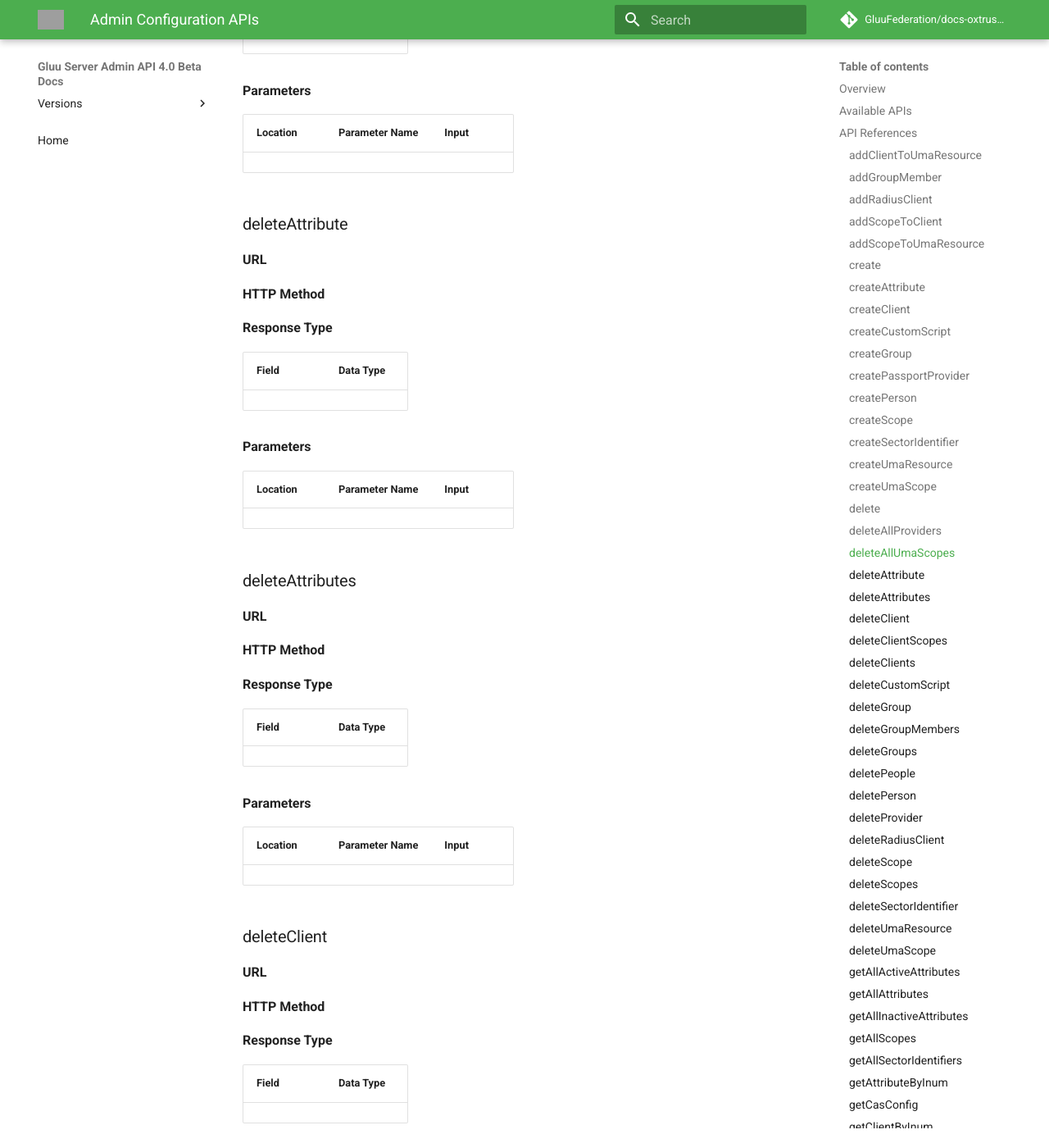
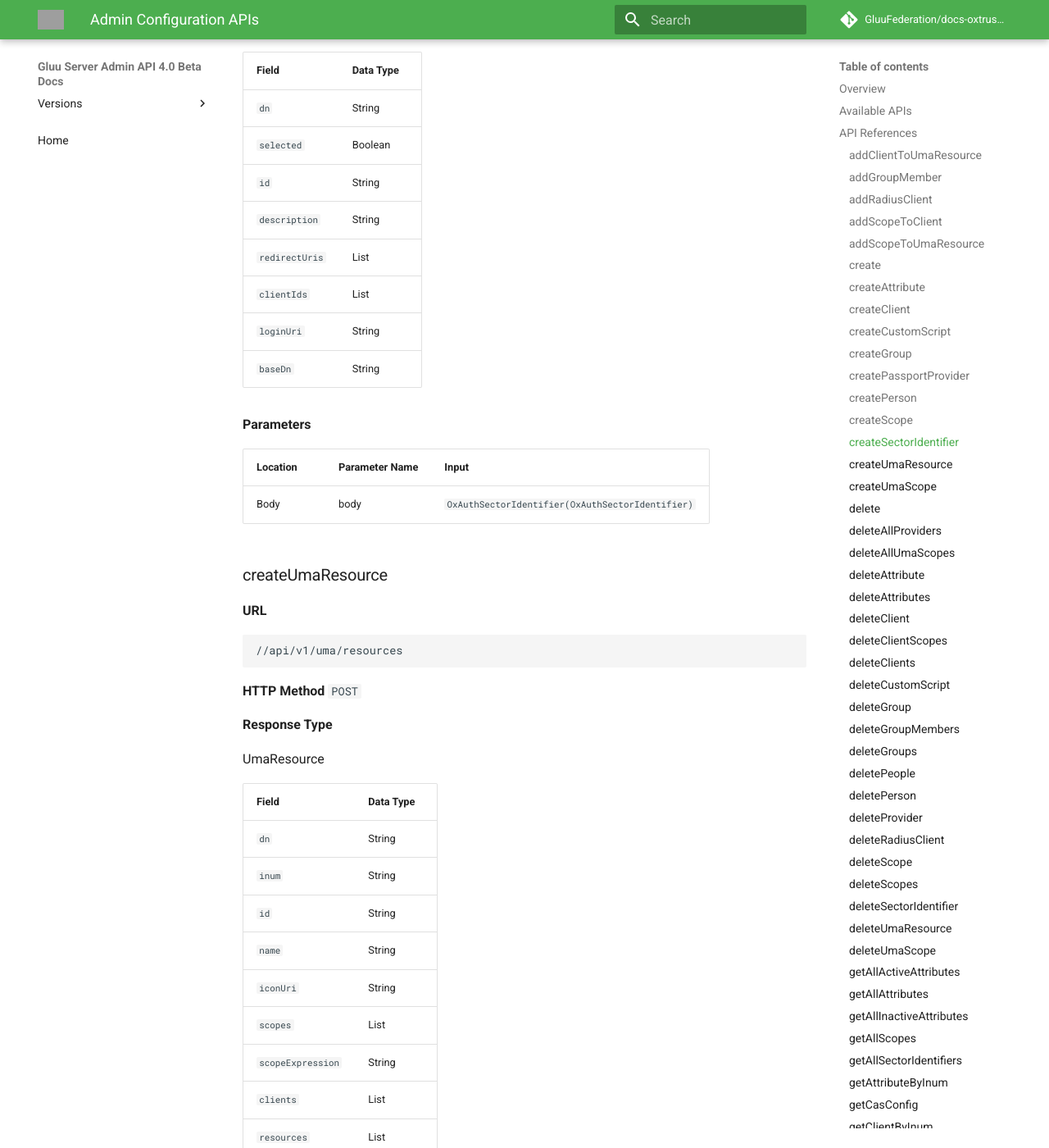
Before and after one commit to GluuFederation/docs-oxtrust-api-prod, an MkDocs documentation site: the page built from docs/source/admin-apis.md, in a window 1280 px wide and 1400 px high, scrolled down 27176 px. Shown: the whole window at 82% size. Built offline with MkDocs 1.6.1 and Material for MkDocs 9.7.7, drawn with Linux system fonts in a browser that asks for light colours; comment, search, counter and statistics services are not loaded; some of the changed text lies outside the part shown; grey boxes are pictures that could not be loaded.

Commit message:
Continuing to fill in API details

````diff
--- a/docs/source/admin-apis.md
+++ b/docs/source/admin-apis.md
@@ -643,217 +643,346 @@ GluuGroupApi
 
 **URL**
 
-**HTTP Method**
-
-**Response Type**
-
-| Field | Data Type |
-|---    | --- |
-| | |
-
-**Parameters**
-
-| Location | Parameter Name | Input |
-| --- | --- | --- |
-| | |
+```
+//api/v1/passport/providers
+```
+
+**HTTP Method**
+`POST`
+
+**Response Type**
+
+Provider
+
+| Field | Data Type |
+|---    | --- |
+| `id` | String |
+| `displayName` | String |
+| `type` | String |
+| `mapping` | String |
+| `passportStrategyId` | String |
+| `enabled` | Boolean |
+| `callbackUrl` | String |
+| `requestForEmail` | Boolean |
+| `emailLinkingSafe` | Boolean |
+| `passportAuthnParams` | String |
+| `options` | Map |
+| `logo_img` | String |
+
+**Parameters**
+
+| Location | Parameter Name | Input |
+| --- | --- | --- |
+| Body | body | `Provider(Provider)` |
 
 ### createPerson
 
 **URL**
 
-**HTTP Method**
-
-**Response Type**
-
-| Field | Data Type |
-|---    | --- |
-| | |
-
-**Parameters**
-
-| Location | Parameter Name | Input |
-| --- | --- | --- |
-| | |
+```
+//api/v1/users
+```
+
+**HTTP Method**
+`POST`
+
+**Response Type**
+
+GluuPersonAPI
+
+| Field | Data Type | Options |
+|---    | --- | --- |
+| `inum` | String | |
+| `iname` | String | |
+| `surName` String | |
+| `givenName` | String | |
+| `email` | String | |
+| `password` | String | |
+| `userName` | String | |
+| `displayName` | String | |
+| `creationDate` | Date | |
+| `status` | String | `active` |
+| | | `inactive` |
+| | | `expired` |
+| | | `register` |
+
+**Parameters**
+
+| Location | Parameter Name | Input |
+| --- | --- | --- |
+| Body | body | `GluuPersonApi(GluuPersonApi)` |
 
 ### createScope
 
 **URL**
 
-**HTTP Method**
-
-**Response Type**
-
-| Field | Data Type |
-|---    | --- |
-| | |
-
-**Parameters**
-
-| Location | Parameter Name | Input |
-| --- | --- | --- |
-| | |
+```
+//api/v1/scopes
+```
+
+**HTTP Method**
+`POST`
+
+**Response Type**
+
+Scope
+
+| Field | Data Type | Options |
+|---    | --- | --- |
+| `dn` | String | |
+| `inum` | String | |
+| `displayName` | String | |
+| `id` | String | |
+| `iconUrl` | String | |
+| `description` | String | |
+| `scopeType` | String | `openid` |
+| | | `dynamic` |
+| | | `uma` |
+| | | `oauth` |
+| `oxAuthClaims` | List | |
+| `defaultScope` | Boolean | |
+| `oxAuthGroupClaims` | Boolean | |
+| `dynamicScopeScripts` | List | |
+| `umaAuthorizationPolicies` | List | |
+| `umaType` | Boolean | |
+
+**Parameters**
+
+| Location | Parameter Name | Input |
+| --- | --- | --- |
+| Body | body | `Scope(Scope)` |
 
 ### createSectorIdentifier
 
 **URL**
 
-**HTTP Method**
-
-**Response Type**
-
-| Field | Data Type |
-|---    | --- |
-| | |
-
-**Parameters**
-
-| Location | Parameter Name | Input |
-| --- | --- | --- |
-| | |
+```
+//api/v1/sectoridentifiers
+```
+
+**HTTP Method**
+`POST`
+
+**Response Type**
+
+OxAuthSectoryIdentifier
+
+| Field | Data Type |
+|---    | --- |
+| `dn` | String |
+| `selected` | Boolean |
+| `id` | String |
+| `description` | String |
+| `redirectUris` | List |
+| `clientIds` | List |
+| `loginUri` | String |
+| `baseDn` | String |
+
+**Parameters**
+
+| Location | Parameter Name | Input |
+| --- | --- | --- |
+| Body | body | `OxAuthSectorIdentifier(OxAuthSectorIdentifier)` |
 
 ### createUmaResource
 
 **URL**
 
-**HTTP Method**
-
-**Response Type**
-
-| Field | Data Type |
-|---    | --- |
-| | |
-
-**Parameters**
-
-| Location | Parameter Name | Input |
-| --- | --- | --- |
-| | |
+```
+//api/v1/uma/resources
+```
+
+**HTTP Method**
+`POST`
+
+**Response Type**
+
+UmaResource
+
+| Field | Data Type |
+|---    | --- |
+| `dn` | String |
+| `inum` | String |
+| `id` | String |
+| `name` | String |
+| `iconUri` | String |
+| `scopes` | List |
+| `scopeExpression` | String |
+| `clients` | List|
+| `resources` | List |
+| `rev` | String |
+| `creator` | String |
+| `description` | String |
+| `type` | String |
+| `creationDate` | Date |
+| `expirationDate` | Date |
+| `deletable` | Boolean |
+
+**Parameters**
+
+| Location | Parameter Name | Input |
+| --- | --- | --- |
+| Body | body | `UmaResource(UmaResource)` |
 
 ### createUmaScope
 
 **URL**
 
-**HTTP Method**
-
-**Response Type**
-
-| Field | Data Type |
-|---    | --- |
-| | |
-
-**Parameters**
-
-| Location | Parameter Name | Input |
-| --- | --- | --- |
-| | |
+```
+//api/v1/uma/scopes
+```
+
+**HTTP Method**
+`POST`
+
+**Response Type**
+
+Scope
+
+| Field | Data Type | Options |
+|---    | --- | --- |
+| `dn` | String | |
+| `inum` | String | |
+| `displayName` | String | |
+| `id` | String | |
+| `iconUrl` | String | |
+| `description` | String | |
+| `scopeType` | String | `openid` |
+| | | `dynamic` |
+| | | `uma` |
+| | | `oauth` |
+| `oxAuthClaims` | List | |
+| `defaultScope` | Boolean | |
+| `oxAuthGroupClaims` | Boolean | |
+| `dynamicScopeScripts` | List | |
+| `umaAuthorizationPolicies` | List | |
+| `umaType` | Boolean | |
+
+**Parameters**
+
+| Location | Parameter Name | Input |
+| --- | --- | --- |
+| Body | body | `Scope(Scope)` |
 
 ### delete
 
 **URL**
 
-**HTTP Method**
-
-**Response Type**
-
-| Field | Data Type |
-|---    | --- |
-| | |
-
-**Parameters**
-
-| Location | Parameter Name | Input |
-| --- | --- | --- |
-| | |
+```
+//api/v1/configuration/ldap/{name}
+```
+
+**HTTP Method**
+`DELETE`
+
+**Response Type**
+
+String
+
+**Parameters**
+
+| Location | Parameter Name | Input |
+| --- | --- | --- |
+| Path | `name` | String |
 
 ### deleteAllProviders
 
 **URL**
 
-**HTTP Method**
-
-**Response Type**
-
-| Field | Data Type |
-|---    | --- |
-| | |
-
-**Parameters**
-
-| Location | Parameter Name | Input |
-| --- | --- | --- |
-| | |
+```
+//api/v1/passport/providers
+```
+
+**HTTP Method**
+`DELETE`
+
+**Response Type**
+
+None
+
+**Parameters**
+
+None
 
 ### deleteAllUmaScopes
 
 **URL**
 
-**HTTP Method**
-
-**Response Type**
-
-| Field | Data Type |
-|---    | --- |
-| | |
-
-**Parameters**
-
-| Location | Parameter Name | Input |
-| --- | --- | --- |
-| | |
+```
+//api/v1/uma/scopes
+```
+
+**HTTP Method**
+`DELETE`
+
+**Response Type**
+
+None
+
+**Parameters**
+
+None
 
 ### deleteAttribute
 
 **URL**
 
-**HTTP Method**
-
-**Response Type**
-
-| Field | Data Type |
-|---    | --- |
-| | |
-
-**Parameters**
-
-| Location | Parameter Name | Input |
-| --- | --- | --- |
-| | |
+```
+//api/v1/attributes/{inum}
+```
+
+**HTTP Method**
+`DELETE`
+
+**Response Type**
+
+None
+
+**Parameters**
+
+| Location | Parameter Name | Input |
+| --- | --- | --- |
+| Path | `inum` | String |
 
 ### deleteAttributes
 
 **URL**
 
-**HTTP Method**
-
-**Response Type**
-
-| Field | Data Type |
-|---    | --- |
-| | |
-
-**Parameters**
-
-| Location | Parameter Name | Input |
-| --- | --- | --- |
-| | |
+```
+//api/v1/attributes
+```
+
+**HTTP Method**
+`DELETE`
+
+**Response Type**
+
+None
+
+**Parameters**
+
+None
 
 ### deleteClient
 
 **URL**
 
-**HTTP Method**
-
-**Response Type**
-
-| Field | Data Type |
-|---    | --- |
-| | |
-
-**Parameters**
-
-| Location | Parameter Name | Input |
-| --- | --- | --- |
-| | |
+```
+//api/v1/clients/{inum}
+```
+
+**HTTP Method**
+`DELETE`
+
+**Response Type**
+
+String
+
+**Parameters**
+
+| Location | Parameter Name | Input |
+| --- | --- | --- |
+| Path | `inum` | String |
 
 ### deleteClientScopes
 
````
